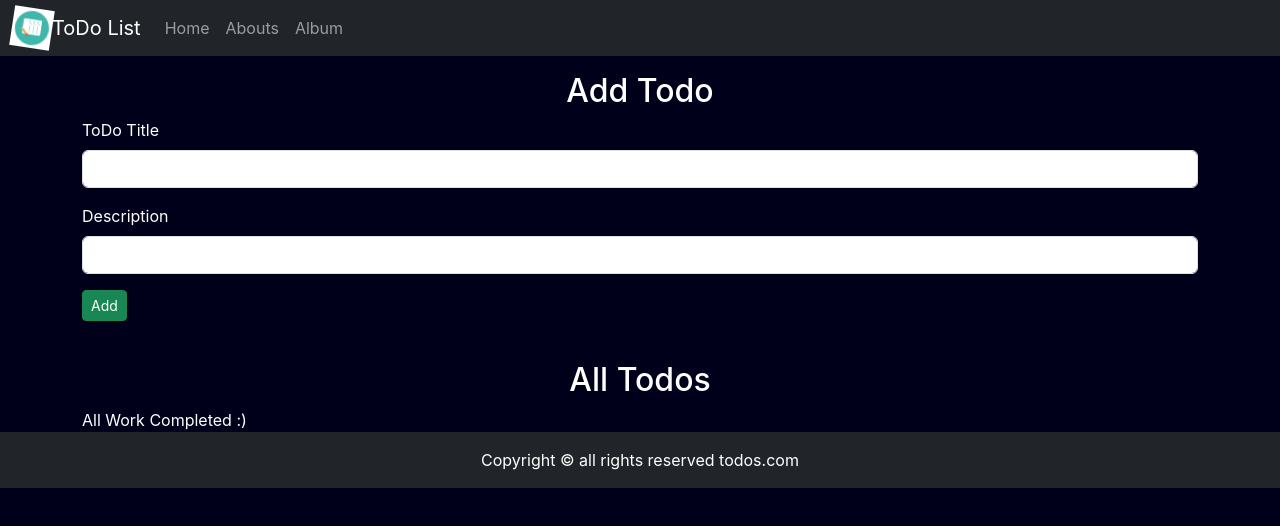
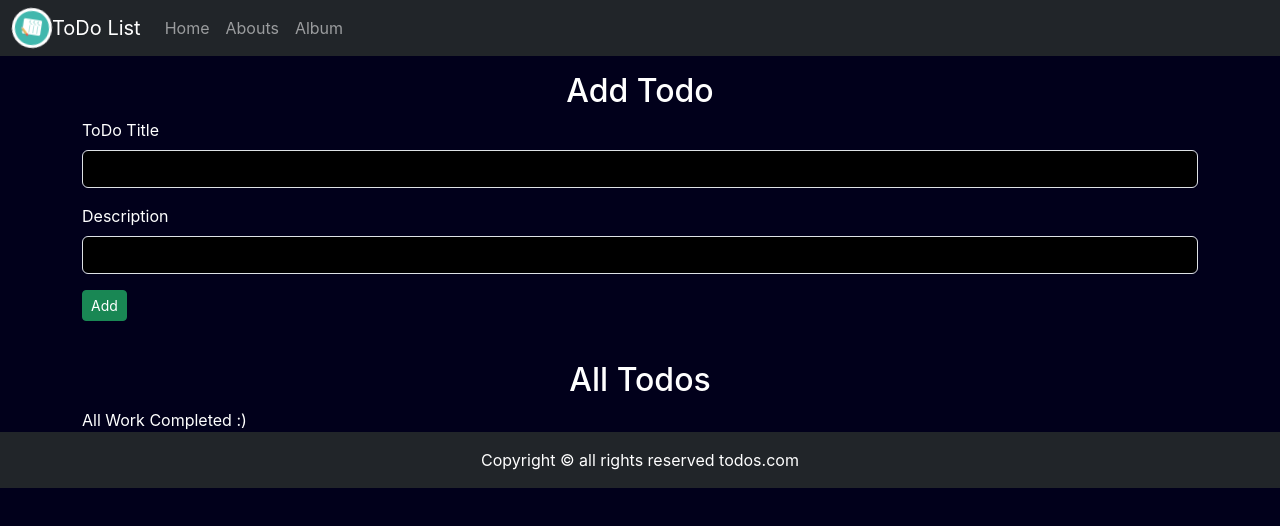
Before and after one commit to mrtayyabriaz/todo-list-ReactJS, a React (Create React App) app: page / in a window 1280 px wide. Shown: the top 526 px of the page. Built offline with nearby package versions, Linux system fonts and the light colour scheme.

Commit message:
logo and input style fixes

```diff
--- a/src/App.css
+++ b/src/App.css
@@ -11,8 +11,20 @@ body{
   width: 3vw;
   min-width: 40px;
   pointer-events: none;
+  border-radius: 100%;
+  -webkit-border-radius: 100%;
+  -moz-border-radius: 100%;
+  -ms-border-radius: 100%;
+  -o-border-radius: 100%;
 }
-
+.form-control{
+  background-color: black;
+  color: white;
+}
+.form-control:focus{
+  background-color: black;
+  color: white;
+}
 @media (prefers-reduced-motion: no-preference) {
   .App-logo {
     animation: App-logo-spin infinite 20s linear;
```
